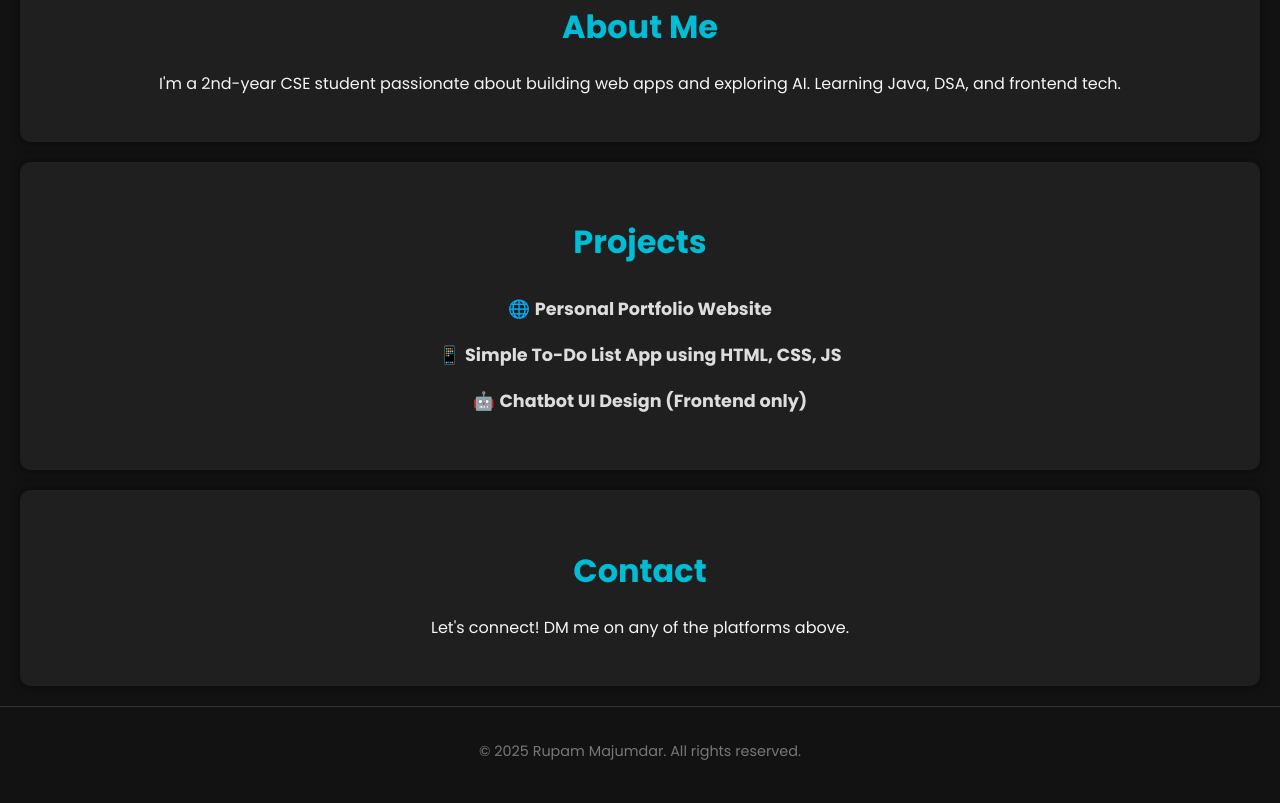
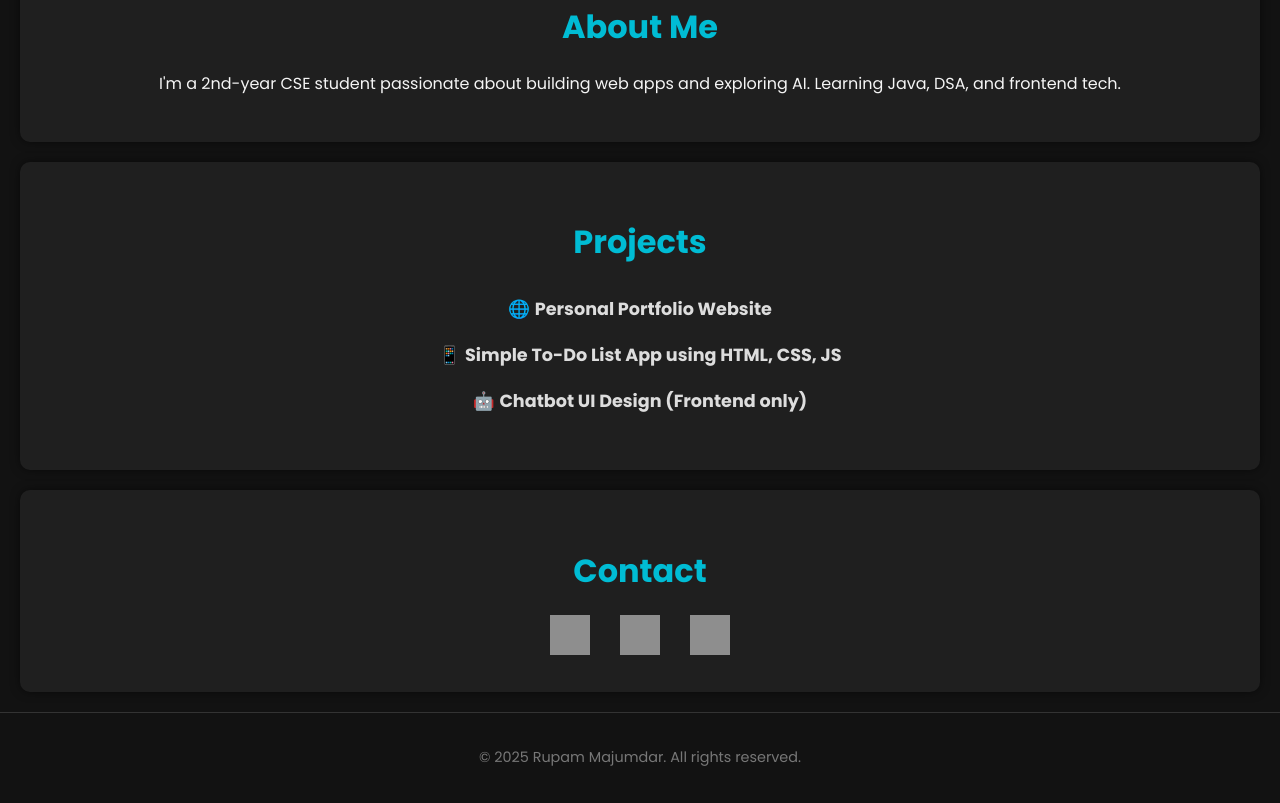
Before and after one commit to Rupam-web190/portfolio-website, a plain HTML site: page index.html in a window 1280 px wide. Shown: the part 561-1364 px from the top of the page. Drawn offline with Linux system fonts and the light colour scheme; grey boxes are pictures that could not be loaded.

Commit message:
Added contact section with social links

```diff
--- a/index.html
+++ b/index.html
@@ -46,9 +46,19 @@
     </ul>
   </section>
 
-  <section class="contact">
+  <section id="contact" class="contact">
     <h2>Contact</h2>
-    <p>Let's connect! DM me on any of the platforms above.</p>
+    <div class="social-links">
+      <a href="https://github.com/rupam-web190" target="_blank" title="GitHub">
+        <img src="https://cdn.jsdelivr.net/gh/devicons/devicon/icons/github/github-original.svg" alt="GitHub" />
+      </a>
+      <a href="https://www.instagram.com/stylorupam11" target="_blank" title="Instagram">
+        <img src="https://upload.wikimedia.org/wikipedia/commons/a/a5/Instagram_icon.png" alt="Instagram" />
+      </a>
+      <a href="https://wa.me/916291164210" target="_blank" title="WhatsApp">
+        <img src="https://upload.wikimedia.org/wikipedia/commons/6/6b/WhatsApp.svg" alt="WhatsApp" />
+      </a>
+    </div>
   </section>
 
   <footer>
--- a/style.css
+++ b/style.css
@@ -256,3 +256,21 @@ a:hover {
     height: 130px;
   }
 }
+.social-links {
+  display: flex;
+  justify-content: center;
+  gap: 30px;
+  margin-top: 20px;
+}
+
+.social-links a img {
+  width: 40px;
+  height: 40px;
+  filter: brightness(0.9);
+  transition: transform 0.3s ease, filter 0.3s ease;
+}
+
+.social-links a:hover img {
+  transform: scale(1.1);
+  filter: brightness(1.2);
+}
```
